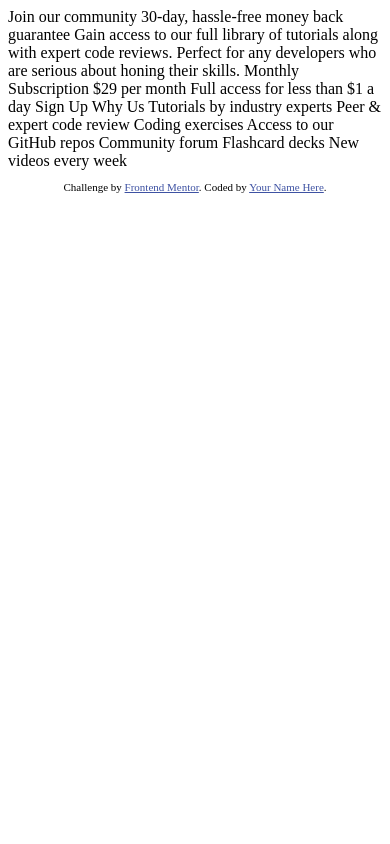
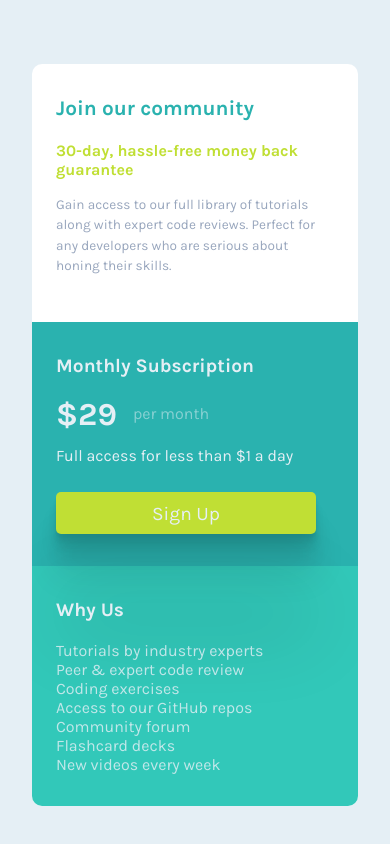
Before and after one commit to EmmanuelOloke/single-price-grid, a plain HTML site: page index.html in a window 390 px wide. Drawn offline with Linux system fonts and the light colour scheme.

Commit message:
mobile view done

```diff
--- a/index.html
+++ b/index.html
@@ -5,30 +5,56 @@
     <meta charset="UTF-8">
     <meta name="viewport" content="width=device-width, initial-scale=1.0">
     <link rel="icon" type="image/png" sizes="32x32" href="./images/favicon-32x32.png">
-    <link rel="stylesheet" href="style.css">
+    <link rel="stylesheet" href="styles.css">
     <link rel="stylesheet" href="https://fonts.googleapis.com/css2?family=Karla:wght@400;700&display=swap">
     <title>Frontend Mentor | Single Price Grid Component</title>
-    <style>
-        .attribution {
-            font-size: 11px;
-            text-align: center;
-        }
-
-        .attribution a {
-            color: hsl(228, 45%, 44%);
-        }
-    </style>
 </head>
 
 <body>
-    Join our community 30-day, hassle-free money back guarantee Gain access to our full library of tutorials along with expert code reviews. Perfect for any developers who are serious about honing their skills. Monthly Subscription &dollar;29 per month Full
-    access for less than &dollar;1 a day Sign Up Why Us Tutorials by industry experts Peer &amp; expert code review Coding exercises Access to our GitHub repos Community forum Flashcard decks New videos every week
+    <main>
+        <div class="join">
+            <h1>Join our community</h1>
 
-    <footer>
+            <p class="free">30-day, hassle-free money back guarantee</p>
+
+            <p class="gain">Gain access to our full library of tutorials along with expert code reviews. Perfect for any developers who are serious about honing their skills.</p>
+        </div>
+
+        <div class="sub">
+            <p class="month">Monthly Subscription</p>
+
+            <div class="money">
+                <p class="price">$29</p>
+                <p class="per">per month</p>
+            </div>
+
+            <p class="full">Full access for less than $1 a day</p>
+
+            <button class="sign-up">Sign Up</button>
+        </div>
+
+        <div class="why">
+            <p class="month">Why Us</p>
+
+            <ul>
+                <li>Tutorials by industry experts</li>
+                <li>Peer & expert code review</li>
+                <li>Coding exercises</li>
+                <li>Access to our GitHub repos</li>
+                <li>Community forum</li>
+                <li>Flashcard decks</li>
+                <li>New videos every week</li>
+            </ul>
+        </div>
+    </main>
+
+
+
+    <!-- <footer>
         <p class="attribution">
-            Challenge by <a href="https://www.frontendmentor.io?ref=challenge" target="_blank">Frontend Mentor</a>. Coded by <a href="#">Your Name Here</a>.
+            Challenge by <a href="https://www.frontendmentor.io?ref=challenge" target="_blank">Frontend Mentor</a>. Coded by <a href="https://twitter.com/I_am_Pope" target="_blank">Emmanuel Oloke</a>.
         </p>
-    </footer>
+    </footer> -->
 </body>
 
 </html>
--- a/styles.css
+++ b/styles.css
@@ -5,6 +5,119 @@
 }
 
 body {
+    background-color: hsl(204, 43%, 93%);
     font-family: 'Karla', sans-serif;
     font-size: 16px;
 }
+
+main {
+    border-radius: 10px;
+    background-color: #FFF;
+    margin: 4em 2em;
+    overflow: hidden;
+}
+
+.join {
+    font-family: 'Karla', sans-serif;
+    padding: 2em 1.5em;
+}
+
+h1 {
+    color: hsl(179, 62%, 43%);
+    font-family: 'Karla', sans-serif;
+    font-weight: 700;
+    font-size: 1.3em;
+    margin-bottom: 1em;
+}
+
+.free {
+    color: hsl(71, 73%, 54%);
+    font-family: 'Karla', sans-serif;
+    font-weight: 700;
+    font-size: 1em;
+    margin-bottom: 1em;
+}
+
+.gain {
+    color: hsl(218, 22%, 67%);
+    font-family: 'Karla', sans-serif;
+    font-weight: 400;
+    font-size: 0.85em;
+    margin-bottom: 1em;
+    line-height: 1.5;
+}
+
+.sub {
+    background-color: hsl(179, 62%, 43%);
+    margin: 0;
+    padding: 2em 1.5em;
+}
+
+.month {
+    color: hsl(204, 43%, 93%);
+    font-family: 'Karla', sans-serif;
+    font-weight: 700;
+    font-size: 1.2em;
+    margin-bottom: 1em;
+}
+
+.money {
+    display: flex;
+    flex-direction: row;
+    margin-bottom: 0.8em;
+}
+
+.price {
+    color: hsl(204, 43%, 93%);
+    font-family: 'Karla', sans-serif;
+    font-weight: 700;
+    font-size: 2em;
+}
+
+.per {
+    color: hsl(204, 43%, 93%);
+    opacity: 0.5;
+    margin-left: 1em;
+    margin-top: 0.5em;
+    font-size: 1em;
+    font-weight: 400;
+}
+
+.full {
+    color: hsl(204, 43%, 93%);
+    font-family: 'Karla', sans-serif;
+    font-weight: 400;
+    font-size: 1em;
+    margin-bottom: 1.7em;
+}
+
+.sign-up {
+    background-color: hsl(71, 73%, 54%);
+    color: hsl(204, 43%, 93%);
+    font-family: 'Karla', sans-serif;
+    font-weight: 400;
+    font-size: 1.2em;
+    border-radius: 5px;
+    padding: 0.5em 5em;
+    border: none;
+    box-shadow: 0 2.8px 2.2px rgba(0, 0, 0, 0.034), 0 6.7px 5.3px rgba(0, 0, 0, 0.048), 0 12.5px 10px rgba(0, 0, 0, 0.06), 0 22.3px 17.9px rgba(0, 0, 0, 0.072), 0 41.8px 33.4px rgba(0, 0, 0, 0.086), 0 100px 80px rgba(0, 0, 0, 0.12);
+}
+
+.why {
+    background-color: hsl(174, 60%, 49%);
+    padding: 2em 1.5em;
+}
+
+ul {
+    color: hsl(204, 43%, 93%);
+    opacity: 0.8;
+    list-style-type: none;
+    font-weight: 400;
+}
+
+.colors {
+    color: hsl(179, 62%, 43%);
+    color: hsl(71, 73%, 54%);
+    color: hsl(204, 43%, 93%);
+    color: hsl(218, 22%, 67%);
+}
```
